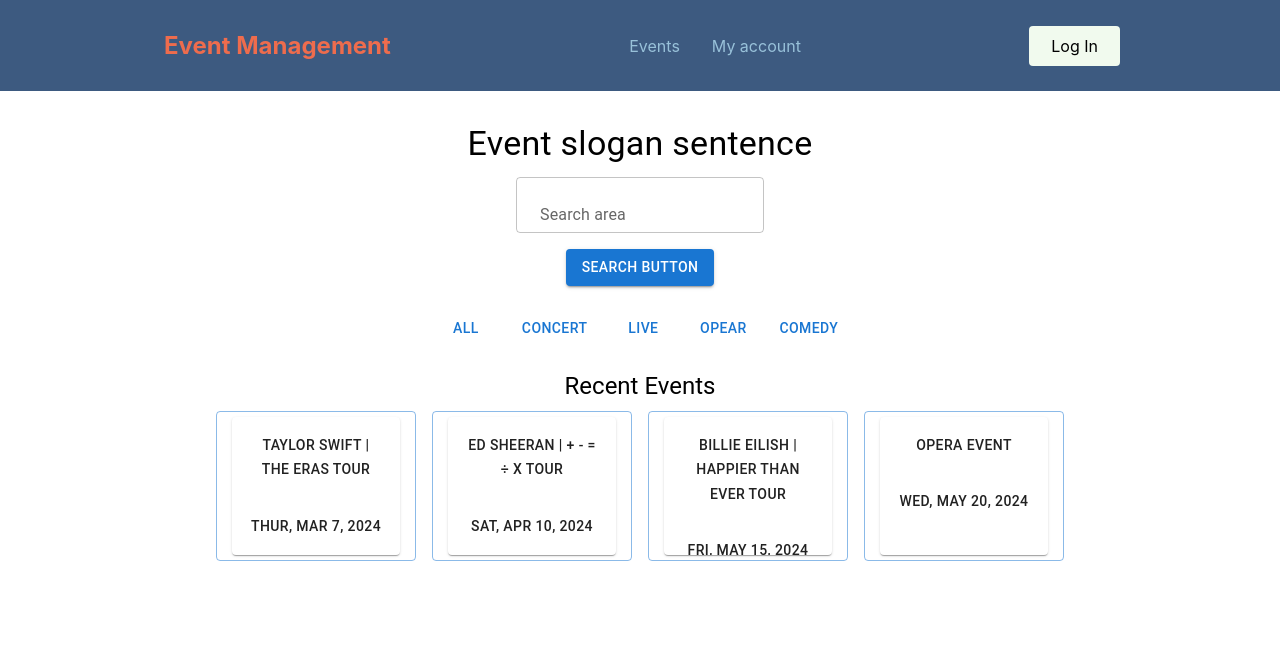
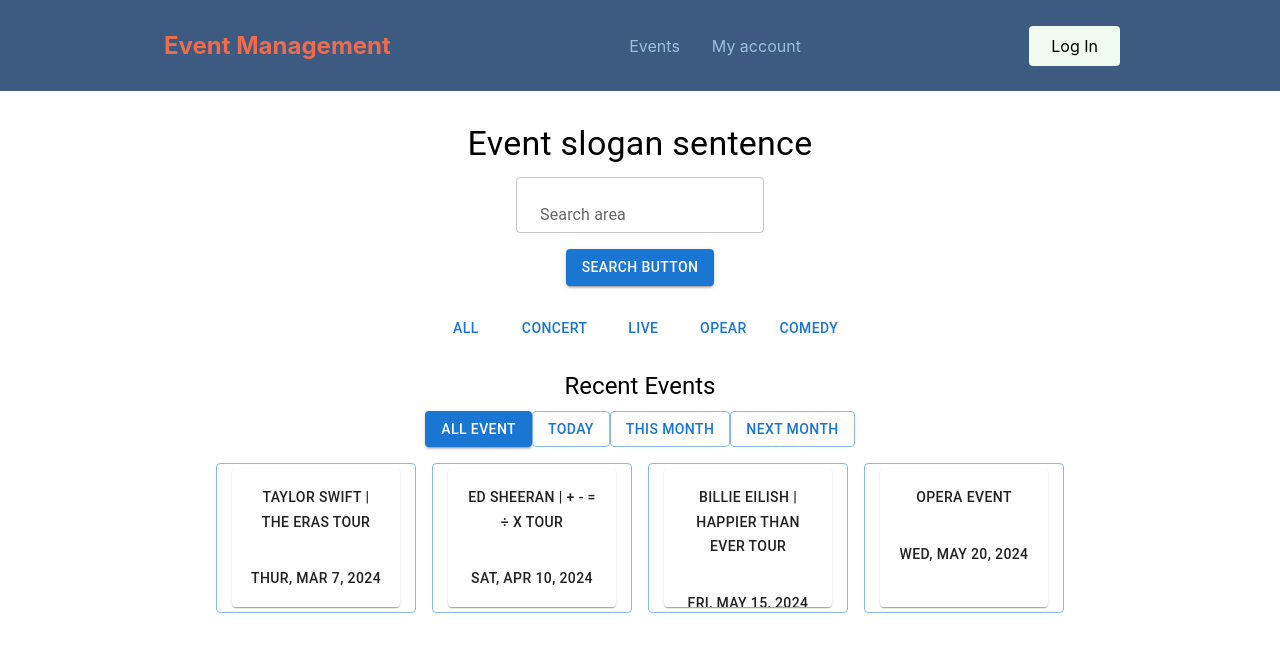
Before and after one commit to Niayaa/COMP9900, a React (Create React App) app: page /MainPage in a window 1280 px wide. Shown: the top 652 px of the page. Built offline with nearby package versions, Linux system fonts and the light colour scheme.

Commit message:
mainpage

```diff
--- a/src/pages/mainpage.js
+++ b/src/pages/mainpage.js
@@ -44,7 +44,51 @@ export default function MainPage() {
     // ...其他事件
   ]);
   const [filteredEvents, setFilteredEvents] = useState(events);
+  const [timeFilter, setTimeFilter] = useState("All");
+  const handleTimeFilterChange = (selectedTime) => {
+    setTimeFilter(selectedTime);
+    let newFilteredEvents;
+    const now = new Date();
 
+    switch (selectedTime) {
+      case "Today":
+        newFilteredEvents = events.filter((event) => {
+          const eventDate = new Date(event.Date);
+          return (
+            eventDate.getDate() === now.getDate() &&
+            eventDate.getMonth() === now.getMonth() &&
+            eventDate.getFullYear() === now.getFullYear()
+          );
+        });
+        break;
+      case "This month":
+        newFilteredEvents = events.filter((event) => {
+          const eventDate = new Date(event.Date);
+          return (
+            eventDate.getMonth() === now.getMonth() &&
+            eventDate.getFullYear() === now.getFullYear()
+          );
+        });
+        break;
+      case "Next month":
+        const nextMonth = now.getMonth() === 11 ? 0 : now.getMonth() + 1;
+        const year =
+          now.getMonth() === 11 ? now.getFullYear() + 1 : now.getFullYear();
+        newFilteredEvents = events.filter((event) => {
+          const eventDate = new Date(event.Date);
+          return (
+            eventDate.getMonth() === nextMonth &&
+            eventDate.getFullYear() === year
+          );
+        });
+        break;
+      case "All":
+      default:
+        newFilteredEvents = events;
+    }
+
+    setFilteredEvents(newFilteredEvents);
+  };
   const handleSearch = () => {
     const filtered = events.filter((event) =>
       event.ConcertTitle.toLowerCase().includes(searchTerm.toLowerCase())
@@ -102,6 +146,32 @@ export default function MainPage() {
         <Typography variant="h5" gutterBottom>
           Recent Events
         </Typography>
+        <Box sx={{ display: "flex", justifyContent: "center", mb: 2 }}>
+          <Button
+            onClick={() => handleTimeFilterChange("All")}
+            variant={timeFilter === "All" ? "contained" : "outlined"}
+          >
+            All event
+          </Button>
+          <Button
+            onClick={() => handleTimeFilterChange("Today")}
+            variant={timeFilter === "Today" ? "contained" : "outlined"}
+          >
+            Today
+          </Button>
+          <Button
+            onClick={() => handleTimeFilterChange("This month")}
+            variant={timeFilter === "This month" ? "contained" : "outlined"}
+          >
+            This month
+          </Button>
+          <Button
+            onClick={() => handleTimeFilterChange("Next month")}
+            variant={timeFilter === "Next month" ? "contained" : "outlined"}
+          >
+            Next month
+          </Button>
+        </Box>
         <Box
           sx={{
             display: "flex",
```
